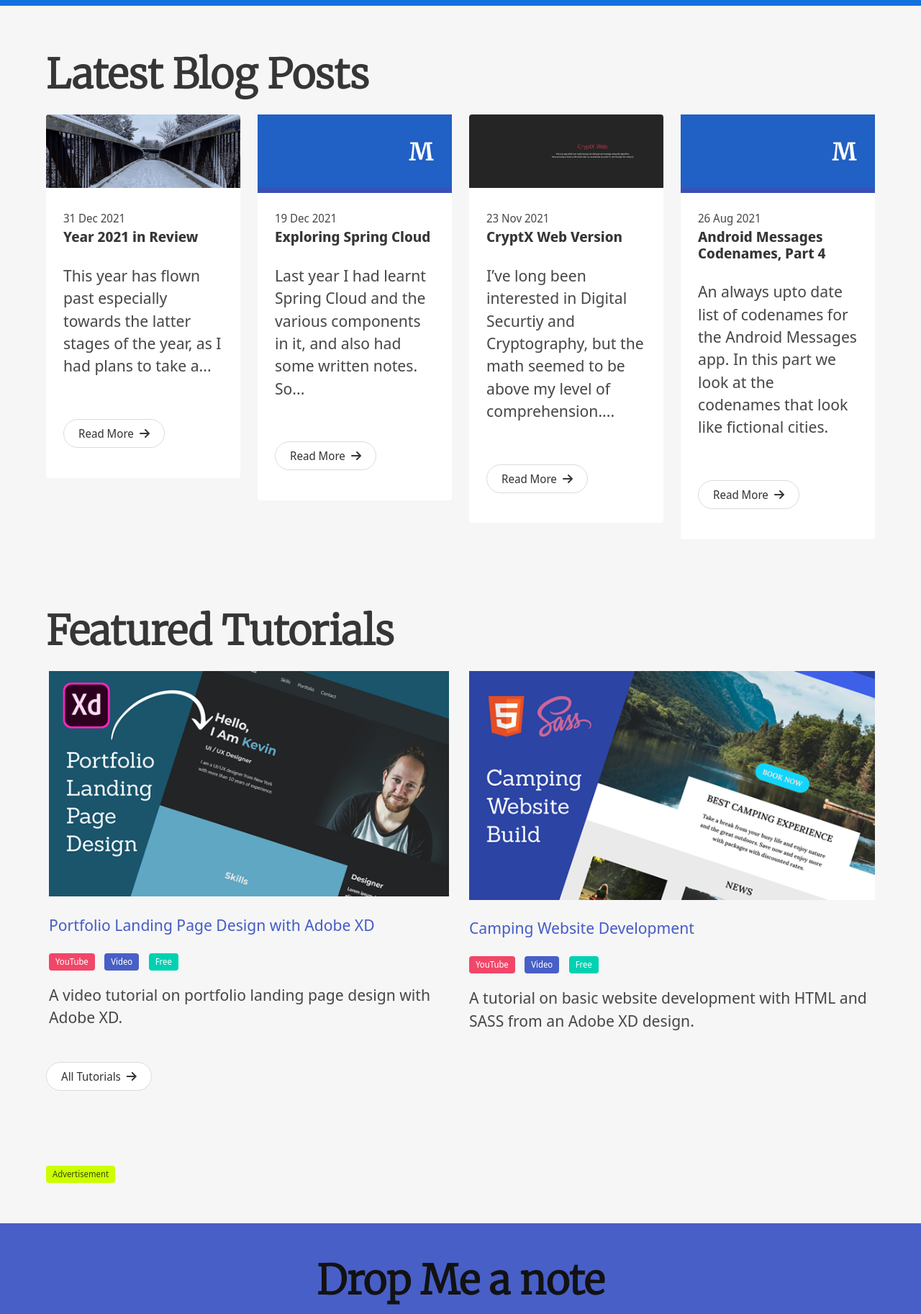
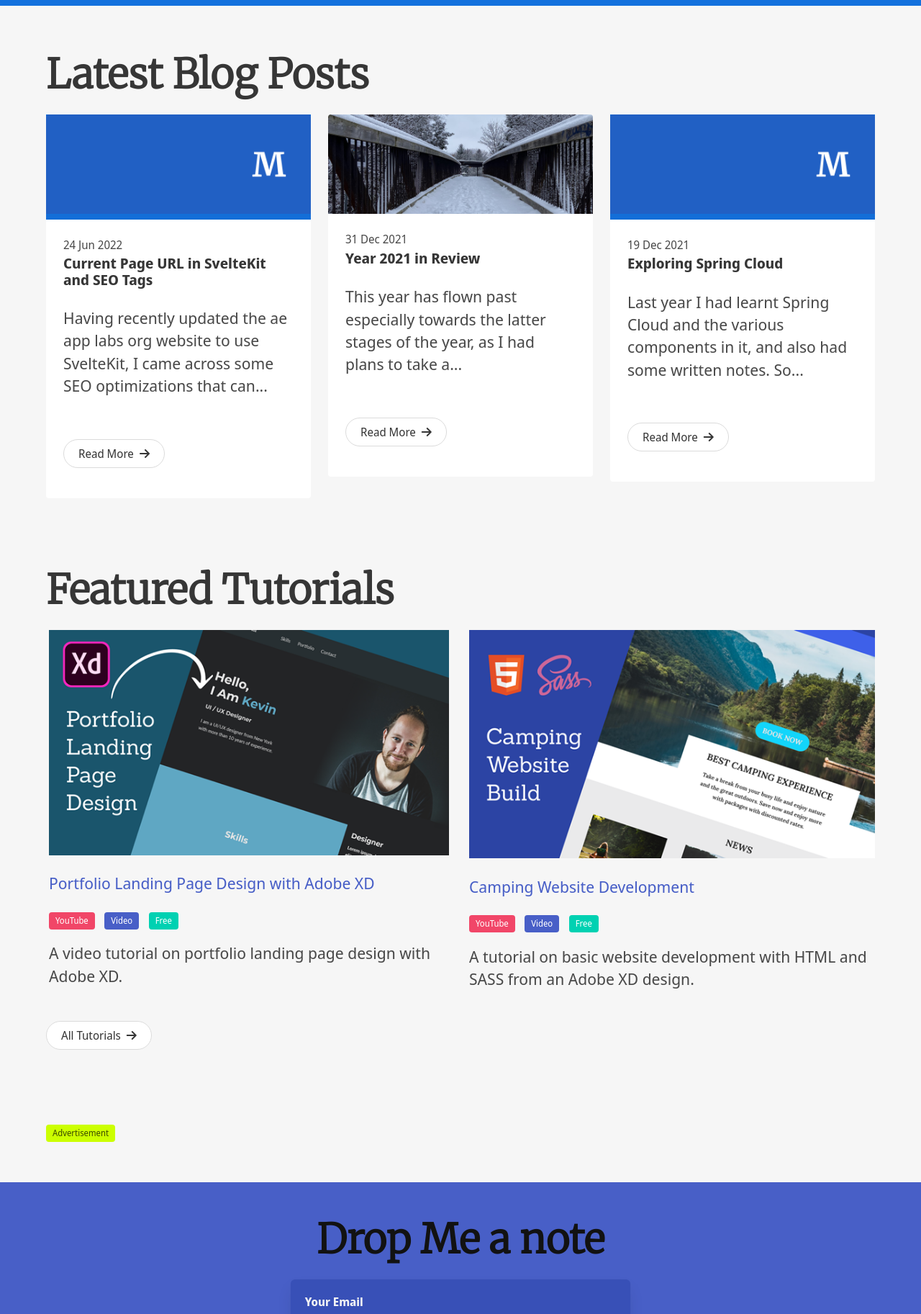
Before and after one commit to midhunhk/midhunhk.github.io, a Jekyll site: the page built from index.html, in a window 1280 px wide, cut to the strip 3486-5311 px from the top of the page. Shown: the whole strip at 72% size. Built offline with Jekyll 4.4.1, drawn with Linux system fonts in a browser that asks for light colours; nearby versions of some CDN libraries; comment, search, counter and statistics services are not loaded; a style sheet for code colours, icons or effects is not loaded.

Commit message:
new post

````diff
--- a/_posts/2021-11-23-cryptx-web.md
+++ b/_posts/2021-11-23-cryptx-web.md
@@ -3,7 +3,8 @@
 title: CryptX Web Version
 category: Project
 comments: true
-featured: /public/images/2021/11/23/cryptx_web.jpg
+featured: /public/images/2021/11/23/cryptx_web_featured.png
+featured_thumb: /public/images/2021/11/23/cryptx_web_thumb.png
 featured_hero: true
 hero_link: https://www.midhunhk.com/cryptx-web/
 hero_link_text: View Web App
--- /dev/null
+++ b/_posts/2022-06-24-sveltekit-get-current-page-url.md
@@ -0,0 +1,51 @@
+---
+layout: post
+title: Current Page URL in SvelteKit and SEO Tags
+description: Let's explore the method to get the current page url in a SveletKit app, and additionally Twitter and Open Graph tags for SEO
+category: Learning
+featured_hero: false
+tags: [technology, development, small-post]
+---
+Having recently updated the [ae app labs org website](https://ae-app-labs.github.io/) to use SvelteKit, I came across some SEO optimizations that can be done to improve how articles are previewed on Twitter, Linked In etc.
+<!-- more -->
+
+One of the important meta tags that we need to use is the `meta property="og:url"`, which can be imported from `$app/stores`.
+```javascript
+<script>
+	import { page } from '$app/stores'
+</script>
+```
+
+And there after access the url path in our page.
+```html
+<meta property="og:url" content="{$page.url.pathname}"/>
+```
+This property was previously `$page.path`, but seems to have changed in the latest version.
+Luckily the compiler was able to understand the intent and provide a helpful message.
+
+`$page.path has been replaced by $page.url.pathname`
+
+The other SEO Fields that can be added are for Twitter and Open Graph Tags
+
+```html
+  <meta name="twitter:site" content="@midhunhk" />
+  <meta name="twitter:creator" content="@midhunhk" />
+  <meta property="og:url" content="/personal/2021/12/31/year-in-review/"/>
+  <meta name="twitter:card" content="summary_large_image" />
+  <meta name="twitter:image" content="https://midhunhk.com/public/images/2021/12/winter_2021.jpg" />
+  <meta name="og:image" content="https://midhunhk.com/public/images/2021/12/winter_2021.jpg" />
+  <meta name="twitter:image:alt" content="A walkway covered in snow at a Scarborough park in Winter" />
+  <meta name="twitter:title" content="Year 2021 in Review" />
+  <meta property="og:title" content="Year 2021 in Review"/>
+  <meta name="description" content="The yearly review of notable learnings from the year">
+  <meta name="twitter:description" content="The yearly review of notable learnings from the year" />
+  <meta name="og:description" content="The yearly review of notable learnings from the year">
+```
+
+All the changes can be tested using the Twitter Card Validator as well which gives us a good idea on how it will be rendered.
+![Twitter Card Validator](/public/images/2022/06/24/twitter_card_validator.png)
+
+## References
+ - [SvelteKit Migration Guide](https://kit.svelte.dev/docs/modules#$app-stores)
+ - [Twitter Card Validator](https://cards-dev.twitter.com/validator)
+ - [What are Open Graph Tags](https://redclayinteractive.com/what-are-open-graph-tags/)
--- a/assets/css/custom.css
+++ b/assets/css/custom.css
@@ -13,7 +13,7 @@
     display: block;
     margin-top: -.5rem;
     margin-bottom: 1rem;
-    color: #9a9a9a;
+    color: #717070;
 }
 .post-content img{ margin: 1.5em auto; }
 .post-content div div.is-8 p:first-child img{ margin-top: 0px !important;}
--- a/index.html
+++ b/index.html
@@ -294,15 +294,21 @@
         <h2 class="is-size-2 title is-family-secondary">Latest Blog Posts</h2>
 
         <div id="items" class="columns">
-            {% for post in site.posts limit:4 %}
-                <div class="column is-3">
+            {% for post in site.posts limit:3 %}
+                <div class="column is-4">
                     <div class="card is-shadowless animate__fadeIn animate__delay-2s animate__fast">
                         <div class="card-image">
                             <a href="{{ post.url }}">
                             {% if post.featured %}
-                                    <img src="{{ post.featured }}" alt="featured image"/>
+                                <figure class="image">
+                                    {% if post.featured_thumb %}
+                                        <img src="{{ post.featured_thumb }}" alt="featured"/>
+                                    {% else %}
+                                        <img src="{{ post.featured }}" alt="featured"/>
+                                    {% endif %}
+                                </figure>
                             {% else %}
-                            <div class="has-background-link-dark">
+                            <div class="has-background-primary-dark">
                                 <img src="/public/images/default_banner.png" alt="">
                             </div>
                             {% endif %}
````
Also changed, not shown: public/images/2021/11/23/cryptx_web_featured.png (added), public/images/2021/11/23/cryptx_web_thumb.png (added), public/images/2022/06/24/twitter_card_validator.png (added).
